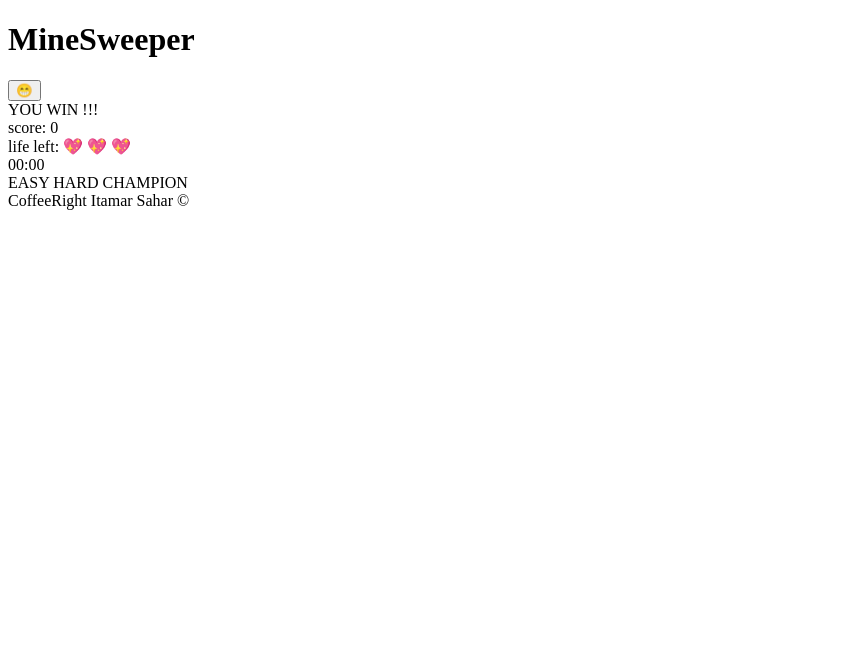
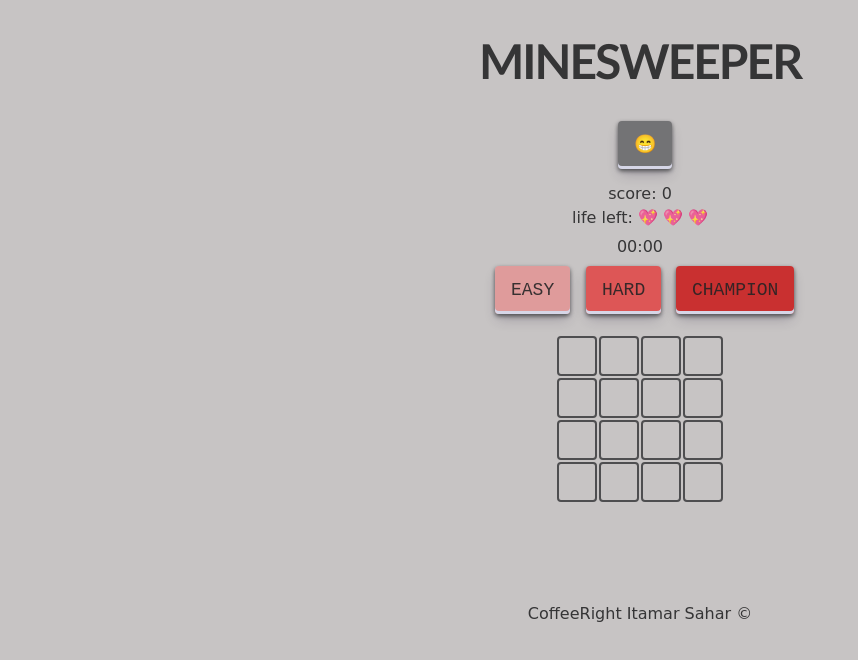
Before and after one commit to ItamarSahar/Mine-Sweeper, a plain HTML site: page index.html in a window 1280 px wide. Shown: the whole page, without its empty margins (0-858 px from the left). Drawn offline with Linux system fonts and the light colour scheme; the site is published under a folder, as on GitHub Pages, so addresses that start at the root find nothing.

Commit message:
Add files via upload

```diff
--- a/index.html
+++ b/index.html
@@ -4,7 +4,7 @@
 		<meta charset="UTF-8" />
 		<meta http-equiv="X-UA-Compatible" content="IE=edge" />
 		<meta name="viewport" content="width=device-width, initial-scale=1.0" />
-		<link rel="stylesheet" href="/css/style.css" />
+		<link rel="stylesheet" href="css/style.css" />
 		<title>MINESWEEPER</title>
 		<style></style>
 	</head>
@@ -39,8 +39,8 @@
 			>
 		</div>
 		<div class="table"></div>
-		<script src="/js/utils.js"></script>
-		<script src="/js/main.js"></script>
+		<script src="js/utils.js"></script>
+		<script src="js/main.js"></script>
 	</body>
 
 	<footer>CoffeeRight Itamar Sahar ©</footer>
```
